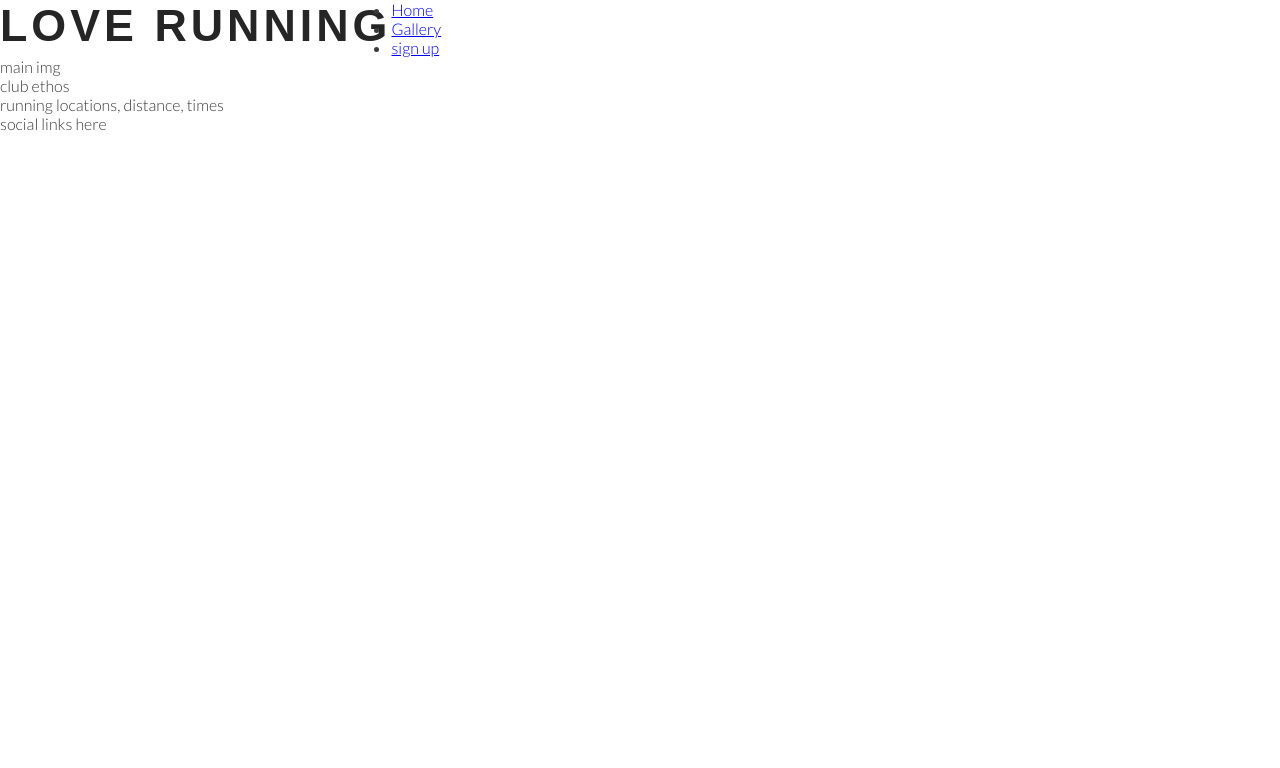
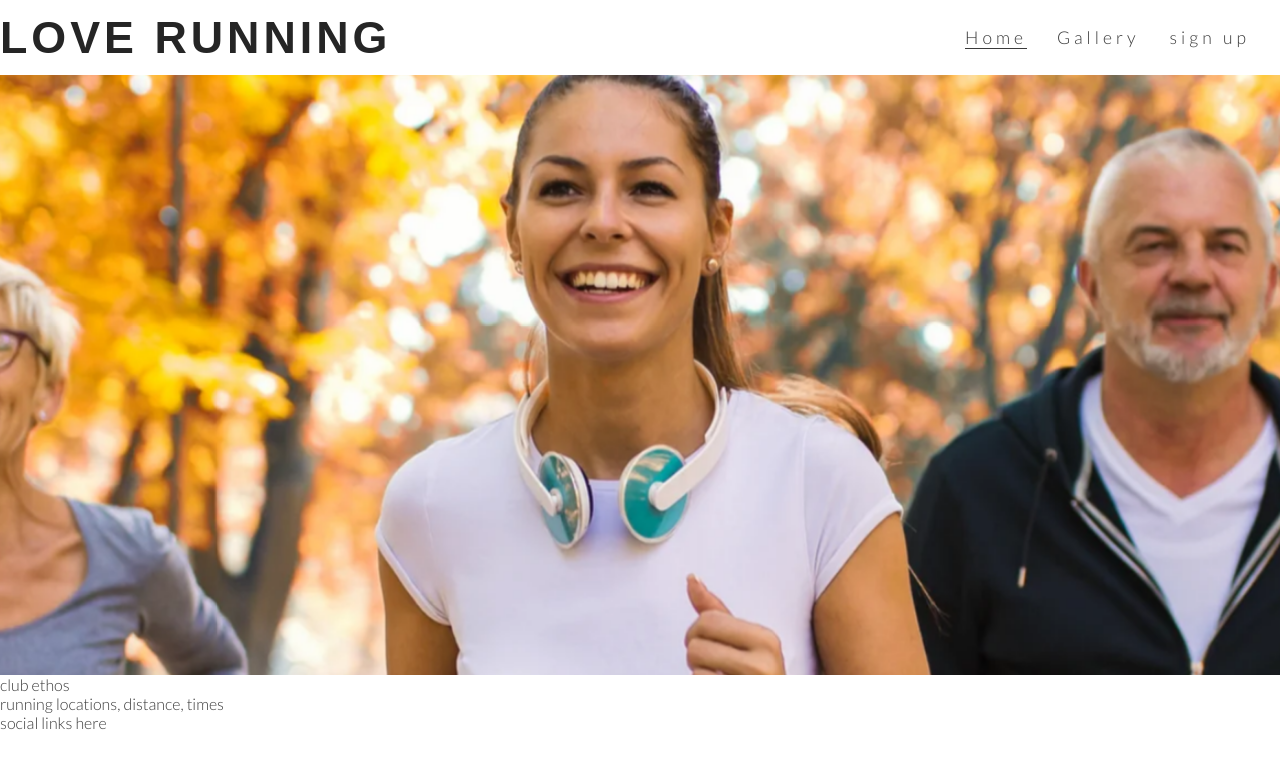
Before and after one commit to MattyVermulst/loverunning, a plain HTML site: page index.html in a window 1280 px wide. Drawn offline with Linux system fonts and the light colour scheme.

Commit message:
Add hero image and animation for zoom

```diff
--- a/assets/css/style.css
+++ b/assets/css/style.css
@@ -25,3 +25,61 @@ h2 {
     float: left;
     font-size: 280%;
 }
+
+#menu {
+    font-size: 110%;
+    letter-spacing: 4px;
+}
+
+#menu,
+#logo {
+    line-height: 75px;
+
+}
+
+#menu li {
+    float: right;
+    list-style-type: none;
+    margin-right: 30px;
+
+}
+
+#menu a {
+    text-decoration: none;
+    color: inherit;
+}
+
+#menu a:hover {
+    border-bottom: 1px solid #3a3a3a;
+}
+
+.active {
+    border-bottom: 1px solid #3a3a3a;
+}
+
+#hero-image {
+    height: 600px;
+    width: 100%;
+    background: url(../images/hero-image.webp) no-repeat center center;
+    animation-name: hero-zoom;
+    animation-duration: 5s;
+    animation-fill-mode: forwards;
+}
+
+#hero-outer {
+    height: 600px;
+    width: 100%;
+    overflow: hidden;
+
+}
+
+
+@keyframes hero-zoom {
+    from {
+        transform: scale(1);
+    }
+
+    to {
+        transform: scale(1.1);
+    }
+}
--- a/index.html
+++ b/index.html
@@ -18,24 +18,26 @@
         <a href="index.html">
             <h1 id="logo">love running</h1>
         </a>
-        <Nav>
+        <Nav id="menu">
             <ul>
                 <li>
-                    <a href="index.html">Home</a>
+                    <a href="#">sign up</a>
                 </li>
                 <li>
                     <a href="#">Gallery</a>
                 </li>
                 <li>
-                    <a href="#">sign up</a>
+                    <a href="index.html" class="active">Home</a>
                 </li>
+
+
 
 
             </ul>
         </Nav>
     </header>
-    <section>
-        main img
+    <section id="hero-outer">
+        <div id="hero-image"></div>
     </section>
     <section>
         club ethos
```
Also changed, not shown: assets/images/hero-image.webp (added).
